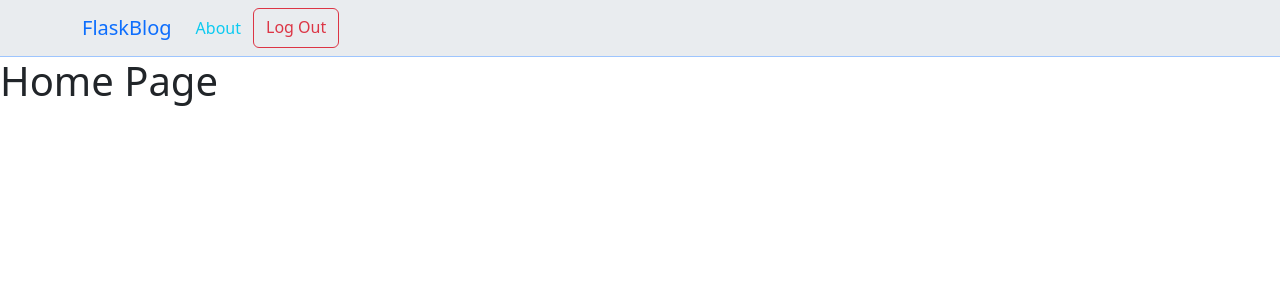
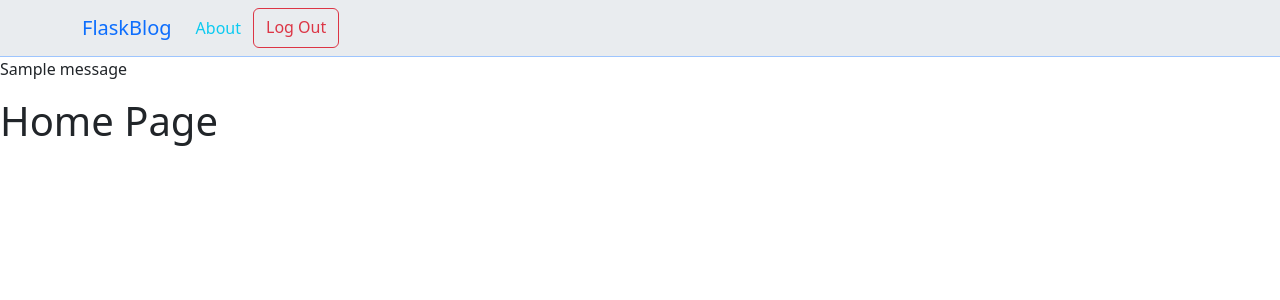
Before and after one commit to jpadden01/flask-blog, a Flask app: page / in a window 1280 px wide. Shown: the top 300 px of the page. Run offline with Flask 3, Linux system fonts and the light colour scheme; a user stored in the database is signed in; tables that the repository leaves empty hold one stand-in row (values such as "Sample post"); one stand-in notice (Sample message) is shown.

Commit message:
Displays flashed messages below navbar

```diff
--- a/flaskblog/templates/layout.html
+++ b/flaskblog/templates/layout.html
@@ -32,6 +32,12 @@
                     </div>
                 </div>
             </nav>
+
+            {% if get_flashed_messages() %}
+                {% for message in get_flashed_messages() %}
+                    <p>{{ message }}</p>
+                {% endfor %}
+            {% endif %}
         </header>
 
         <main>
```
